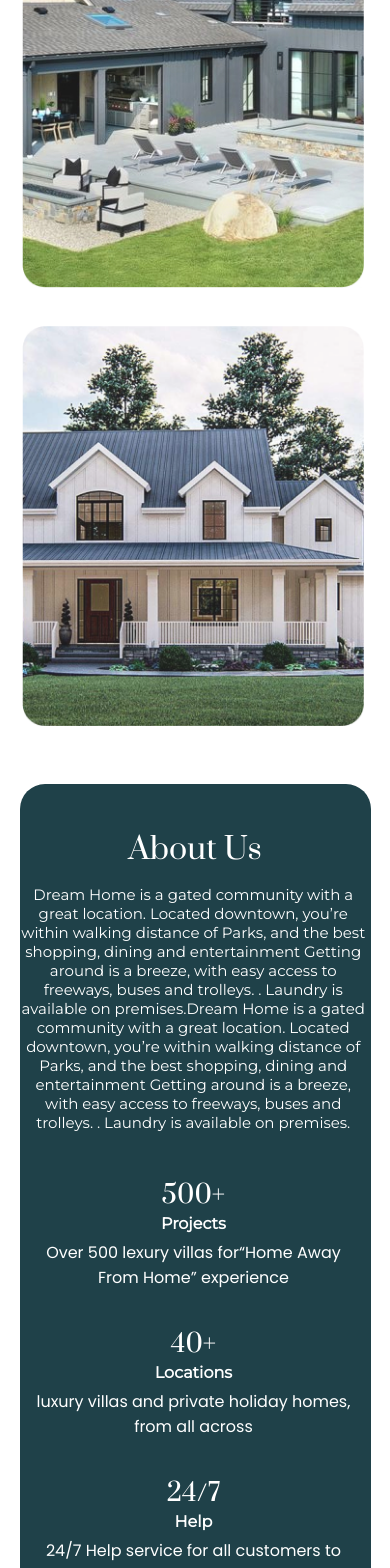
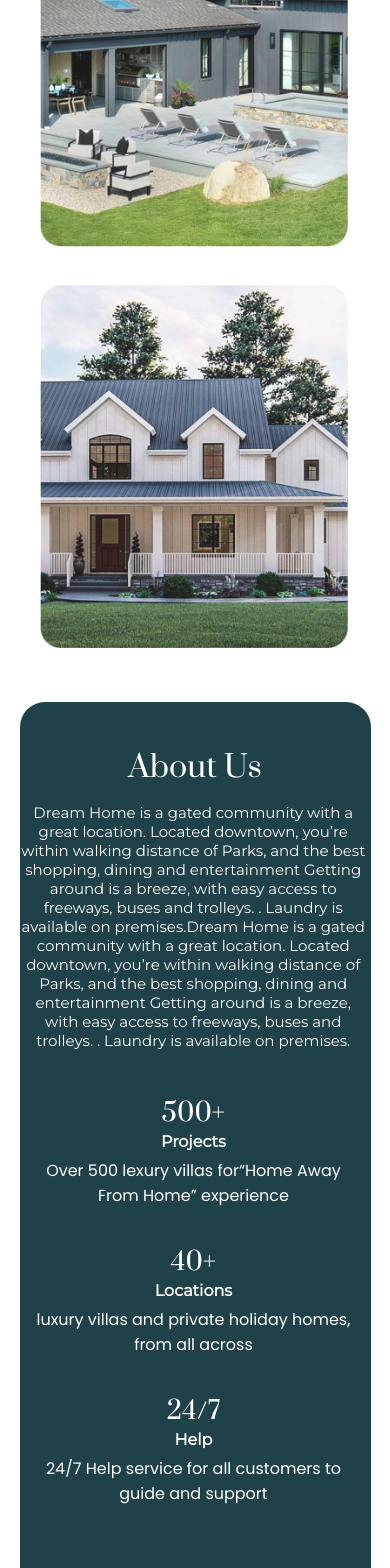
Before and after one commit to mbilalkhalidofficial/Oakland-greens, a React (Vite) app: page / in a window 390 px wide. Shown: the part 2055-3623 px from the top of the page. Built offline with nearby package versions, Linux system fonts and the light colour scheme.

Commit message:
about__us fixes

```diff
--- a/src/styles/global.scss
+++ b/src/styles/global.scss
@@ -771,11 +771,25 @@ figure {
     height: 430px;
     margin: 1em;
   }
+  .about__section__thirdentry__buttom {
+    width: 20%;
+    margin-top: 1em;
+  }
   .about__section__thirdentry {
     width: 90%;
   }
   .about__section__thirdentry__text {
     text-align: center;
+    justify-content: center;
+    margin: 0 auto;
+    width: 50%;
+
+    padding: 10px 0em;
+  }
+  .about__section__thirdentry__img {
+    justify-content: center;
+    width: 50%;
+    margin: 0 auto;
   }
 }
 
@@ -784,6 +798,16 @@ figure {
     width: 100%;
     flex-wrap: wrap;
     padding: 0em;
+  }
+  .about__section__thirdentry__img {
+    width: 100%;
+  }
+  .about__section__thirdentry__text {
+    width: 100%;
+  }
+  .about__section__thirdentry__buttom {
+    width: 69%;
+    margin-top: 1em;
   }
   .feature__content__card {
     width: 40%;
@@ -814,7 +838,7 @@ figure {
     margin: 1em;
   }
   .about__section__secondentry {
-    width: 90%;
+    width: 60%;
   }
   .about__section__secondentry_card {
     margin-left: 1em;
@@ -831,6 +855,17 @@ figure {
   }
 }
 @media (max-width: 950px) {
+  .about__section__weaper {
+    display: flex;
+  }
+  .about__section__thirdentry {
+    width: 38%;
+  }
+
+  .about__section__secondentry {
+    width: 50%;
+    margin: 1em;
+  }
   .luxury__section__right__img img {
     display: none;
   }
@@ -843,12 +878,23 @@ figure {
   .headerback__second {
     top: 109%;
   }
+  .about__section__firstentry__top__img img {
+    height: 460px;
+    width: 90%;
+  }
+  .about__section__firstentry__top__img {
+    margin: 0 auto;
+    justify-content: center;
+  }
+  .about__section__firstentry {
+    margin: 0 auto;
+  }
 }
 
 @media (max-width: 850px) {
-  .about__section__firstentry {
-    flex-direction: column;
-  }
+  // .about__section__firstentry {
+  //   flex-direction: column;
+  // }
 }
 @media (max-width: 780px) {
   .oakland_section {
@@ -859,6 +905,15 @@ figure {
 @media (max-width: 750px) {
   .oakland_section {
     height: 112vh;
+  }
+  .about__section__thirdentry {
+    width: 65%;
+  }
+  .about__section__thirdentry__buttom {
+    width: 36%;
+  }
+  .about__section__secondentry {
+    width: 80%;
   }
   .oakland_section__weaper__overlay__main_heading {
     width: 100%;
@@ -882,7 +937,28 @@ figure {
     top: 120%;
   }
 }
+@media (max-width: 700px) {
+  .about__section__firstentry__top__img img {
+    height: 370px;
+    width: 90%;
+  }
+}
+@media (max-width: 600px) {
+  .about__section__thirdentry {
+    width: 80%;
+  }
+  .about__section__thirdentry__buttom {
+    width: 37%;
+  }
+}
 @media (max-width: 660px) {
+  .about__section__firstentry__top__img img {
+    height: 320px;
+    width: 90%;
+  }
+  .about__section__thirdentry__buttom {
+    width: 42%;
+  }
   .feature__content__card {
     width: 80%;
     margin: 2%;
@@ -904,9 +980,25 @@ figure {
   }
 }
 @media (max-width: 515px) {
+  .about__section__thirdentry {
+    width: 90%;
+  }
+  .about__section__thirdentry__buttom {
+    width: 46%;
+  }
+  .about__section__firstentry {
+    flex-direction: column;
+  }
+  // .about__section__firstentry__top__img img {
+  //   height: 370px;
+  //   width: 100%;
+  // }
   .headerback__second img {
     height: 350px;
     width: 381px;
+  }
+  .about__section__secondentry {
+    width: 85%;
   }
   .oakland_section__weaper__overlay__two__left {
     padding: 12px 2em;
@@ -926,6 +1018,14 @@ figure {
   }
 }
 @media (max-width: 450px) {
+  .about__section__thirdentry__buttom {
+    width: 55%;
+  }
+
+  .about__section__secondentry {
+    width: 90%;
+    margin-bottom: 2em;
+  }
   .oakland_section__weaper__overlay__two__left {
     padding: 14px 17px;
   }
@@ -973,6 +1073,6 @@ figure {
     width: 99%;
   }
   .about__section__firstentry__top__img img {
-    height: 400px;
+    height: 363px;
   }
 }
```
